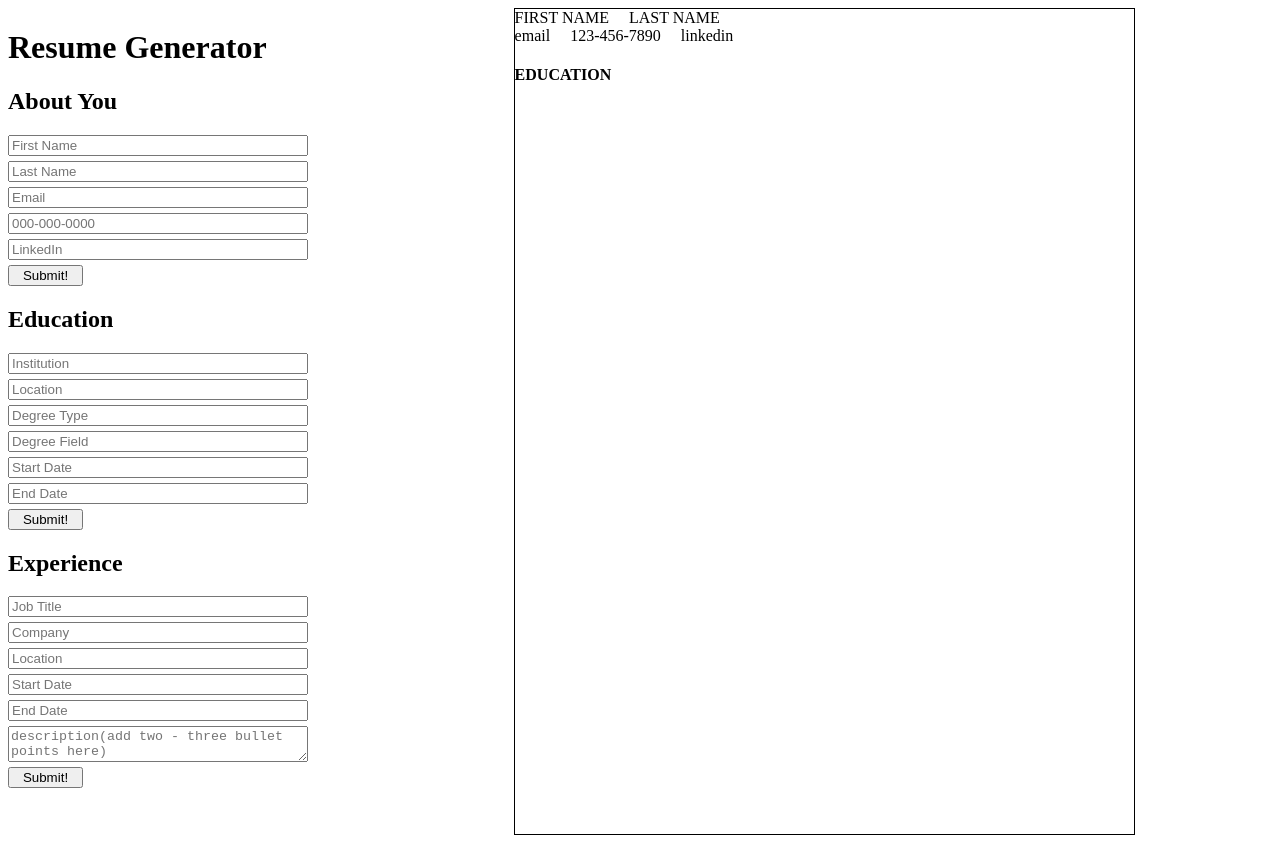
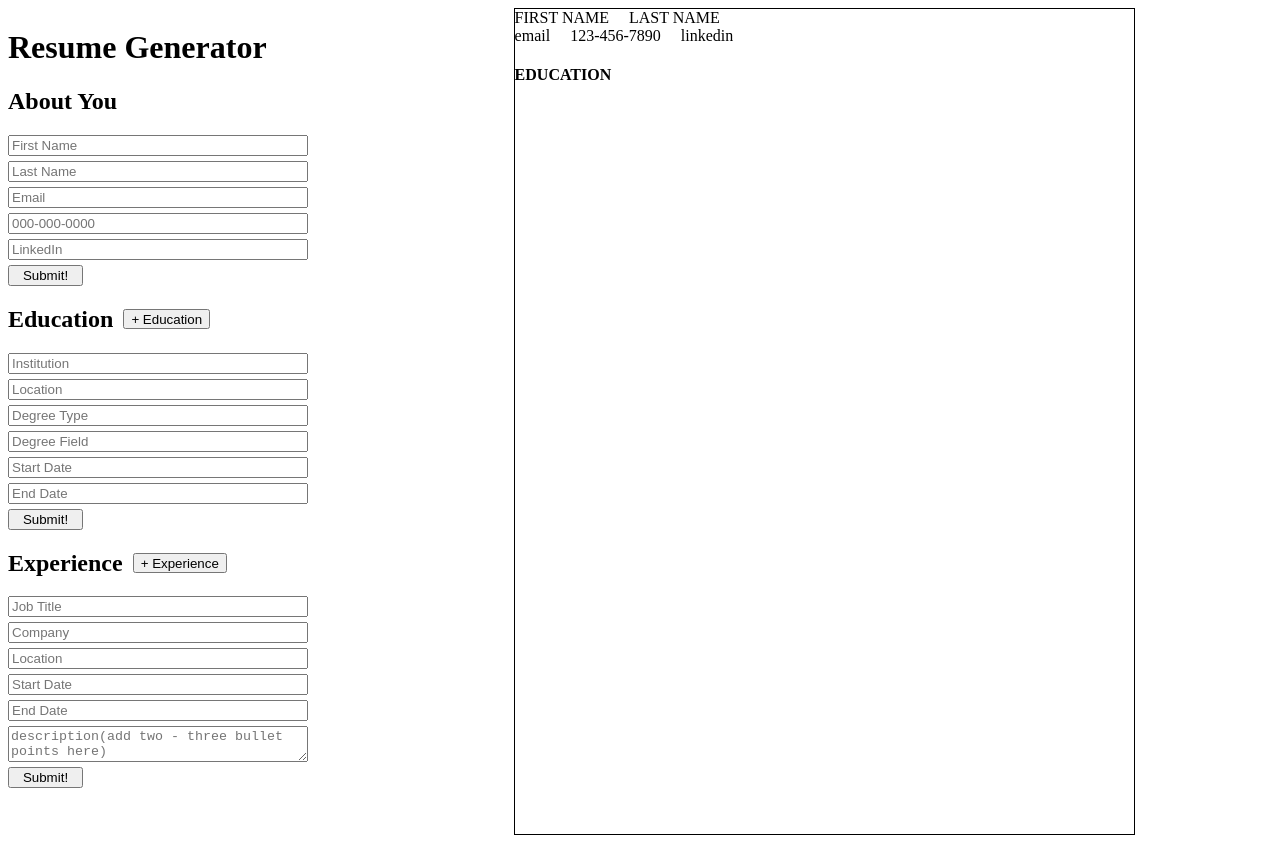
Before and after one commit to olvbrntly/resume-generator, a React (Create React App) app: page / in a window 1280 px wide. Built offline with nearby package versions, Linux system fonts and the light colour scheme.

Commit message:
added btn next to title

```diff
--- a/src/components/EduForm.js
+++ b/src/components/EduForm.js
@@ -4,7 +4,11 @@ import './Form.css';
 function EduForm({handleEduChange}){
     return(
         <div>
-            <h2>Education</h2>
+            <div className='form-title-with-btn'>
+              <h2>Education</h2>
+              <button className='add-btn'>+ Education</button>
+            </div>
+
             <form className='form'>
 
                 <input type='text'
--- a/src/components/ExpForm.js
+++ b/src/components/ExpForm.js
@@ -4,7 +4,10 @@ import './Form.css';
 function ExpForm(){
     return(
         <div>
-            <h2>Experience</h2>
+            <div className='form-title-with-btn'>
+              <h2>Experience</h2>
+              <button className='add-btn'>+ Experience</button>
+            </div>
             <form className='form'>
                 <input type='text' placeholder='Job Title'></input>
                 <input type='text' placeholder='Company'></input>
--- a/src/components/Form.css
+++ b/src/components/Form.css
@@ -1,10 +1,31 @@
+
+.form-container{
+    height:99vh;
+    overflow-x:hidden;
+    overflow-y:scroll;
+
+}
+
 .form{
     display:flex;
     flex-direction:column;
     width:300px;
     gap:5px;
+
 }
 
 .form > button{
     width:75px;
 }
+
+/* ---------- EDU FORM CSS ------------ */
+
+.form-title-with-btn{
+    display:flex;
+    flex: row;
+    align-items: center;
+    gap:10px;
+}
+.add-btn{
+    height:20px;
+}
```
